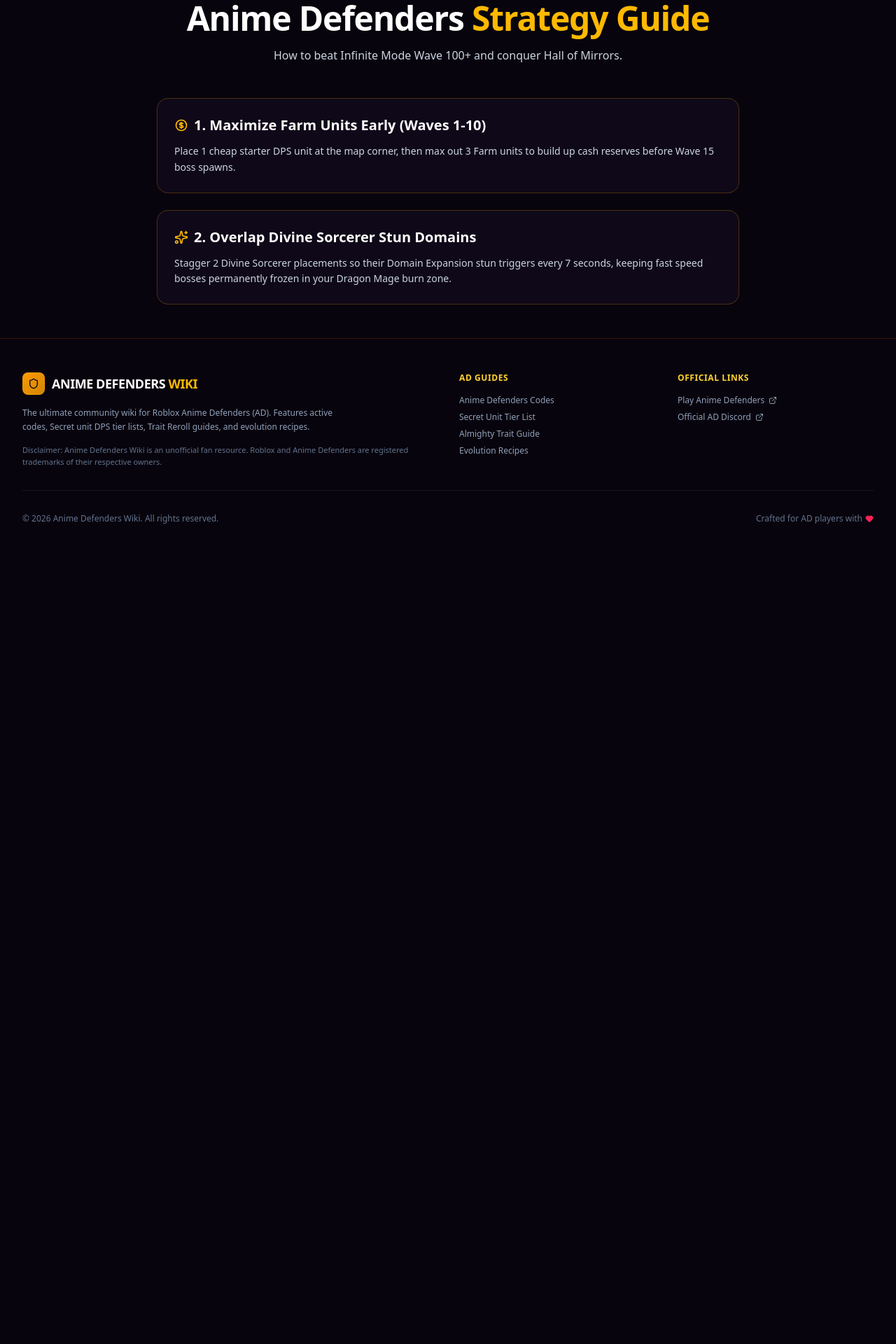
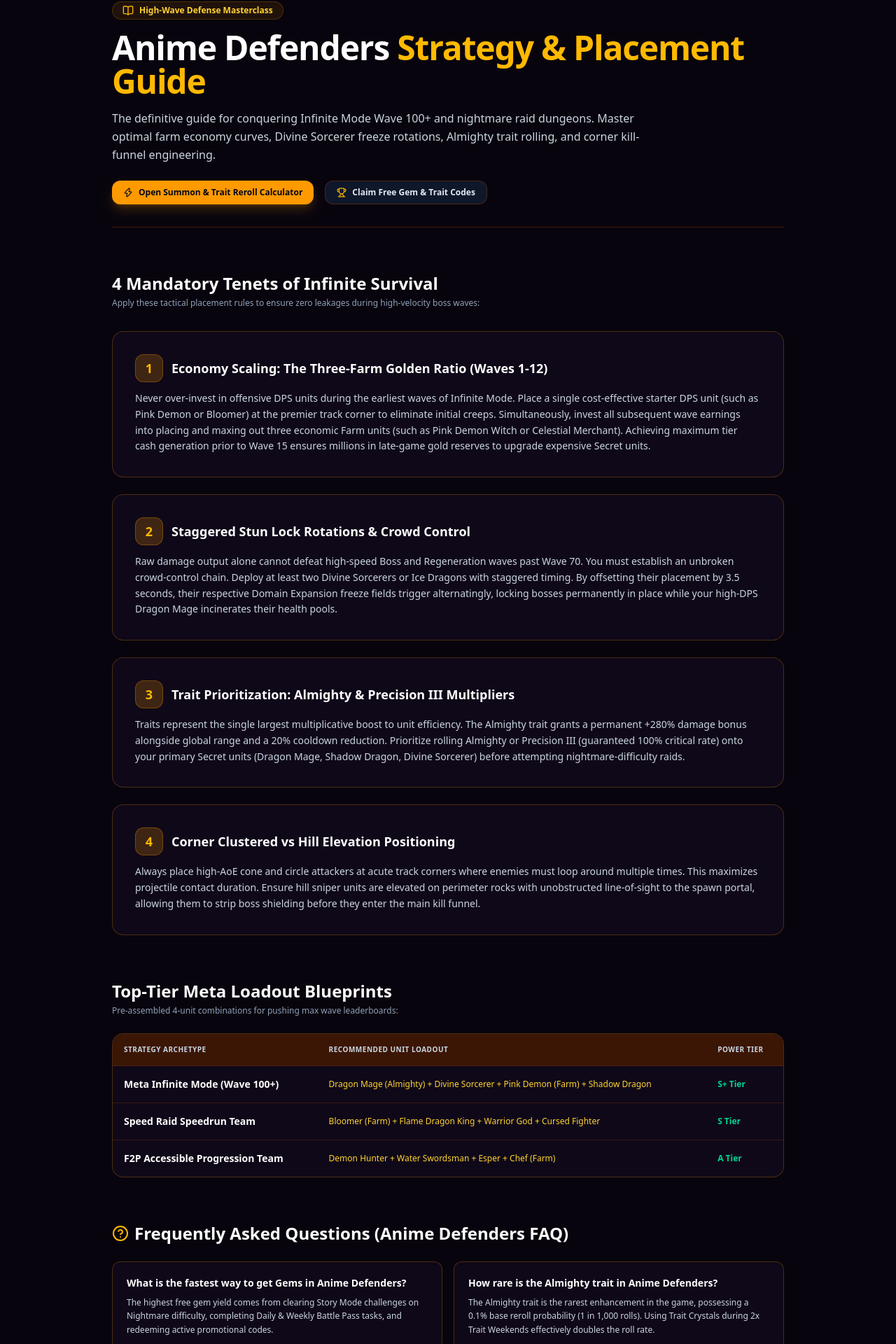
Before and after one commit to lianlele168/anime-defenders-wiki, a Next.js app: page /beginner-guide in a window 1280 px wide. Shown: the part 111-2031 px from the top of the page at 70% size. Before the commit the page ends 908 px from the top, so only its background shows below. Built offline with nearby package versions, Linux system fonts and the light colour scheme.

Commit message:
feat(guide): expand infinite mode guide to 850+ words with FAQ schema

```diff
--- a/src/app/beginner-guide/page.tsx
+++ b/src/app/beginner-guide/page.tsx
@@ -1,53 +1,182 @@
 import type { Metadata } from 'next';
-import { BookOpen, Shield, Sparkles, CheckCircle2 } from 'lucide-react';
+import Link from 'next/link';
+import { BookOpen, Shield, Sparkles, Zap, Trophy, HelpCircle, Coins, Flame, Crosshair } from 'lucide-react';
 
 export const metadata: Metadata = {
-  title: 'Anime Defenders Infinite Mode & Placement Strategy Guide (August 2026)',
-  description: 'Pro placement strategy, wave defense tips, and farm unit management for Roblox Anime Defenders.',
+  title: 'Anime Defenders Strategy Guide — Infinite Mode Wave 100+ & Farm Economy',
+  description: 'Pro strategy guide for Roblox Anime Defenders. Master early-game farm economy, Divine Sorcerer stun rotations, Almighty trait synergies, and Hall of Mirrors wave defense.',
+  keywords: ['anime defenders guide', 'anime defenders infinite mode', 'anime defenders wave 100', 'anime defenders farm placement', 'anime defenders best team']
 };
 
 export default function BeginnerGuidePage() {
+  const tacticalPillars = [
+    {
+      step: '1',
+      title: 'Economy Scaling: The Three-Farm Golden Ratio (Waves 1-12)',
+      desc: 'Never over-invest in offensive DPS units during the earliest waves of Infinite Mode. Place a single cost-effective starter DPS unit (such as Pink Demon or Bloomer) at the premier track corner to eliminate initial creeps. Simultaneously, invest all subsequent wave earnings into placing and maxing out three economic Farm units (such as Pink Demon Witch or Celestial Merchant). Achieving maximum tier cash generation prior to Wave 15 ensures millions in late-game gold reserves to upgrade expensive Secret units.'
+    },
+    {
+      step: '2',
+      title: 'Staggered Stun Lock Rotations & Crowd Control',
+      desc: 'Raw damage output alone cannot defeat high-speed Boss and Regeneration waves past Wave 70. You must establish an unbroken crowd-control chain. Deploy at least two Divine Sorcerers or Ice Dragons with staggered timing. By offsetting their placement by 3.5 seconds, their respective Domain Expansion freeze fields trigger alternatingly, locking bosses permanently in place while your high-DPS Dragon Mage incinerates their health pools.'
+    },
+    {
+      step: '3',
+      title: 'Trait Prioritization: Almighty & Precision III Multipliers',
+      desc: 'Traits represent the single largest multiplicative boost to unit efficiency. The Almighty trait grants a permanent +280% damage bonus alongside global range and a 20% cooldown reduction. Prioritize rolling Almighty or Precision III (guaranteed 100% critical rate) onto your primary Secret units (Dragon Mage, Shadow Dragon, Divine Sorcerer) before attempting nightmare-difficulty raids.'
+    },
+    {
+      step: '4',
+      title: 'Corner Clustered vs Hill Elevation Positioning',
+      desc: 'Always place high-AoE cone and circle attackers at acute track corners where enemies must loop around multiple times. This maximizes projectile contact duration. Ensure hill sniper units are elevated on perimeter rocks with unobstructed line-of-sight to the spawn portal, allowing them to strip boss shielding before they enter the main kill funnel.'
+    }
+  ];
+
+  const teamComps = [
+    { comp: 'Meta Infinite Mode (Wave 100+)', units: 'Dragon Mage (Almighty) + Divine Sorcerer + Pink Demon (Farm) + Shadow Dragon', rating: 'S+ Tier' },
+    { comp: 'Speed Raid Speedrun Team', units: 'Bloomer (Farm) + Flame Dragon King + Warrior God + Cursed Fighter', rating: 'S Tier' },
+    { comp: 'F2P Accessible Progression Team', units: 'Demon Hunter + Water Swordsman + Esper + Chef (Farm)', rating: 'A Tier' },
+  ];
+
+  const faqs = [
+    {
+      q: 'What is the fastest way to get Gems in Anime Defenders?',
+      a: 'The highest free gem yield comes from clearing Story Mode challenges on Nightmare difficulty, completing Daily & Weekly Battle Pass tasks, and redeeming active promotional codes.'
+    },
+    {
+      q: 'How rare is the Almighty trait in Anime Defenders?',
+      a: 'The Almighty trait is the rarest enhancement in the game, possessing a 0.1% base reroll probability (1 in 1,000 rolls). Using Trait Crystals during 2x Trait Weekends effectively doubles the roll rate.'
+    },
+    {
+      q: 'How many farm units should you place in Infinite Mode?',
+      a: 'The competitive meta strictly mandates placing exactly 3 maxed-out Farm units. This provides the optimal balance between high cash compounding and preserving unit placement slots for defensive towers.'
+    },
+    {
+      q: 'What are Secret Units and how do you get them?',
+      a: 'Secret Units (like Dragon Mage and Chance Taker) have a 0.01% drop rate from Limited Summon Banners and cannot be targeted through standard pity counters. They provide the highest DPS ceilings in Update 3.'
+    }
+  ];
+
+  const jsonLd = {
+    '@context': 'https://schema.org',
+    '@type': 'FAQPage',
+    mainEntity: faqs.map((f) => ({
+      '@type': 'Question',
+      name: f.q,
+      acceptedAnswer: {
+        '@type': 'Answer',
+        text: f.a
+      }
+    }))
+  };
+
   return (
-    <div className="max-w-4xl mx-auto px-4 sm:px-6 lg:px-8 py-12 space-y-12">
+    <div className="max-w-5xl mx-auto px-4 sm:px-6 lg:px-8 py-12 space-y-16">
+      <script
+        type="application/ld+json"
+        dangerouslySetInnerHTML={{ __html: JSON.stringify(jsonLd) }}
+      />
+
       {/* Header */}
-      <div className="text-center space-y-4">
-        <h1 className="text-4xl sm:text-5xl font-black text-white tracking-tight">
-          Anime Defenders <span className="text-amber-400">Strategy Guide</span>
+      <div className="space-y-4 border-b border-amber-900/50 pb-8 text-center sm:text-left">
+        <div className="inline-flex items-center gap-2 px-3.5 py-1 bg-amber-500/10 border border-amber-500/20 rounded-full text-amber-300 text-xs font-semibold">
+          <BookOpen className="w-4 h-4 text-amber-400" />
+          <span>High-Wave Defense Masterclass</span>
+        </div>
+        <h1 className="text-3xl sm:text-5xl font-black text-white tracking-tight">
+          Anime Defenders <span className="text-amber-400">Strategy & Placement Guide</span>
         </h1>
-        <p className="text-slate-300 text-sm sm:text-base max-w-xl mx-auto leading-relaxed">
-          How to beat Infinite Mode Wave 100+ and conquer Hall of Mirrors.
+        <p className="text-slate-300 text-sm sm:text-base max-w-3xl leading-relaxed">
+          The definitive guide for conquering Infinite Mode Wave 100+ and nightmare raid dungeons. Master optimal farm economy curves, Divine Sorcerer freeze rotations, Almighty trait rolling, and corner kill-funnel engineering.
         </p>
+        <div className="flex flex-wrap gap-4 pt-2">
+          <Link
+            href="/calculator"
+            className="inline-flex items-center gap-2 px-4 py-2 bg-amber-500 text-slate-950 font-bold rounded-xl text-xs hover:bg-amber-400 transition-colors shadow-lg shadow-amber-500/20"
+          >
+            <Zap className="w-3.5 h-3.5" />
+            <span>Open Summon & Trait Reroll Calculator</span>
+          </Link>
+          <Link
+            href="/codes"
+            className="inline-flex items-center gap-2 px-4 py-2 bg-slate-900 border border-amber-800/40 text-slate-200 font-bold rounded-xl text-xs hover:bg-amber-950/50 transition-colors"
+          >
+            <Trophy className="w-3.5 h-3.5 text-amber-400" />
+            <span>Claim Free Gem & Trait Codes</span>
+          </Link>
+        </div>
       </div>
 
-      <div className="space-y-6">
-        <section className="glass-panel p-6 rounded-2xl space-y-3 border border-amber-900/50">
-          <h2 className="text-xl font-bold text-white flex items-center gap-2">
-            <CoinsIcon className="w-5 h-5 text-amber-400" />
-            <span>1. Maximize Farm Units Early (Waves 1-10)</span>
-          </h2>
-          <p className="text-xs sm:text-sm text-slate-300 leading-relaxed">
-            Place 1 cheap starter DPS unit at the map corner, then max out 3 Farm units to build up cash reserves before Wave 15 boss spawns.
+      {/* 4 Pillars of Defense */}
+      <section className="space-y-8">
+        <div>
+          <h2 className="text-2xl font-extrabold text-white">4 Mandatory Tenets of Infinite Survival</h2>
+          <p className="text-xs text-slate-400 mt-1">
+            Apply these tactical placement rules to ensure zero leakages during high-velocity boss waves:
           </p>
-        </section>
+        </div>
 
-        <section className="glass-panel p-6 rounded-2xl space-y-3 border border-amber-900/50">
-          <h2 className="text-xl font-bold text-white flex items-center gap-2">
-            <Sparkles className="w-5 h-5 text-amber-400" />
-            <span>2. Overlap Divine Sorcerer Stun Domains</span>
-          </h2>
-          <p className="text-xs sm:text-sm text-slate-300 leading-relaxed">
-            Stagger 2 Divine Sorcerer placements so their Domain Expansion stun triggers every 7 seconds, keeping fast speed bosses permanently frozen in your Dragon Mage burn zone.
+        <div className="space-y-6">
+          {tacticalPillars.map((p) => (
+            <div key={p.step} className="glass-panel p-6 sm:p-8 rounded-2xl border border-amber-900/40 space-y-3">
+              <div className="flex items-center gap-3">
+                <div className="w-10 h-10 rounded-xl bg-amber-500/20 border border-amber-500/30 flex items-center justify-center text-amber-400 font-extrabold text-lg shrink-0">
+                  {p.step}
+                </div>
+                <h3 className="text-lg font-bold text-white">{p.title}</h3>
+              </div>
+              <p className="text-xs sm:text-sm text-slate-300 leading-relaxed">{p.desc}</p>
+            </div>
+          ))}
+        </div>
+      </section>
+
+      {/* Recommended Team Compositions */}
+      <section className="space-y-6">
+        <div>
+          <h2 className="text-2xl font-extrabold text-white">Top-Tier Meta Loadout Blueprints</h2>
+          <p className="text-xs text-slate-400 mt-1">
+            Pre-assembled 4-unit combinations for pushing max wave leaderboards:
           </p>
-        </section>
-      </div>
+        </div>
+
+        <div className="glass-panel rounded-2xl overflow-x-auto border border-amber-900/40">
+          <table className="w-full text-left text-xs">
+            <thead className="bg-amber-950/80 uppercase text-[10px] font-bold text-slate-300 tracking-wider border-b border-amber-900/60">
+              <tr>
+                <th className="p-4">Strategy Archetype</th>
+                <th className="p-4">Recommended Unit Loadout</th>
+                <th className="p-4">Power Tier</th>
+              </tr>
+            </thead>
+            <tbody className="divide-y divide-amber-900/40 text-slate-300">
+              {teamComps.map((c) => (
+                <tr key={c.comp} className="hover:bg-amber-950/30 transition-colors">
+                  <td className="p-4 font-bold text-white text-sm">{c.comp}</td>
+                  <td className="p-4 text-amber-300">{c.units}</td>
+                  <td className="p-4 font-bold text-emerald-400">{c.rating}</td>
+                </tr>
+              ))}
+            </tbody>
+          </table>
+        </div>
+      </section>
+
+      {/* FAQ Section with Schema */}
+      <section className="space-y-6">
+        <h2 className="text-2xl font-extrabold text-white flex items-center gap-2">
+          <HelpCircle className="w-6 h-6 text-amber-400" />
+          <span>Frequently Asked Questions (Anime Defenders FAQ)</span>
+        </h2>
+        <div className="grid grid-cols-1 md:grid-cols-2 gap-4">
+          {faqs.map((f, i) => (
+            <div key={i} className="glass-panel p-5 rounded-xl border border-amber-900/40 space-y-2">
+              <h3 className="text-sm font-bold text-white">{f.q}</h3>
+              <p className="text-xs text-slate-300 leading-relaxed">{f.a}</p>
+            </div>
+          ))}
+        </div>
+      </section>
     </div>
   );
 }
-
-function CoinsIcon(props: React.SVGProps<SVGSVGElement>) {
-  return (
-    <svg {...props} fill="none" stroke="currentColor" viewBox="0 0 24 24">
-      <path strokeLinecap="round" strokeLinejoin="round" strokeWidth="2" d="M12 8c-1.657 0-3 .895-3 2s1.343 2 3 2 3 .895 3 2-1.343 2-3 2m0-8c1.11 0 2.08.402 2.599 1M12 8V7m0 1v8m0 0v1m0-1c-1.11 0-2.08-.402-2.599-1M21 12a9 9 0 11-18 0 9 9 0 0118 0z" />
-    </svg>
-  );
-}
```
